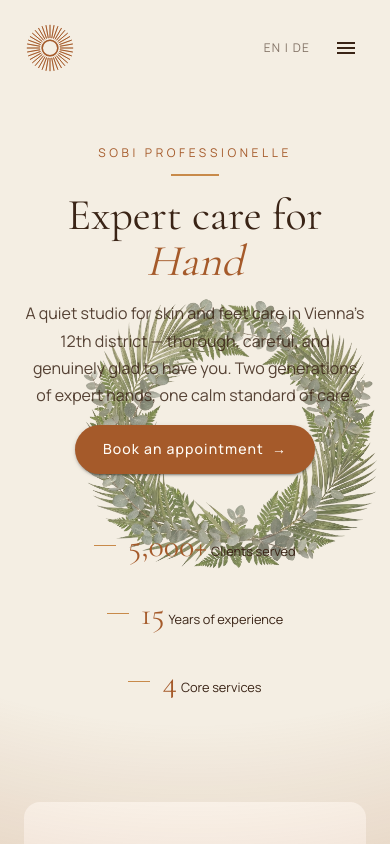
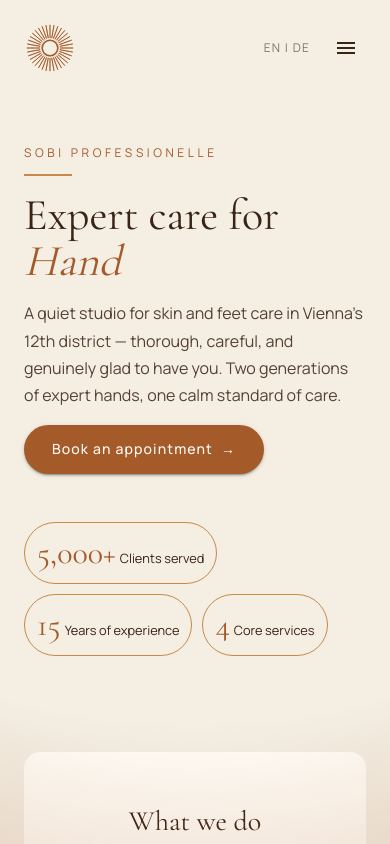
Before and after one commit to isahbella007/sobi, a Next.js app: page / in a window 390 px wide. Shown: the top 844 px of the page. Built offline with nearby package versions, Linux system fonts and the light colour scheme; what @mui/material-nextjs would draw is missing.

Commit message:
mobile hero

```diff
--- a/src/components/hero/Hero.tsx
+++ b/src/components/hero/Hero.tsx
@@ -72,7 +72,7 @@ export function Hero() {
         overflow: "hidden",
         display: "flex",
         flexDirection: { xs: "column", md: "row" },
-        alignItems: "center",
+        alignItems: { xs: "stretch", md: "center" },
         gap: { xs: 6, md: 4 },
         px: { xs: 3, md: 6 },
         py: { xs: 6, md: 10 },
@@ -87,7 +87,7 @@ export function Hero() {
           zIndex: 1,
           flex: { md: "1.15 1 0%" },
           minWidth: 0,
-          textAlign: { xs: "center", md: "left" },
+          textAlign: "left",
         }}
       >
         <Typography sx={eyebrowSx}>SOBI PROFESSIONELLE</Typography>
@@ -97,7 +97,6 @@ export function Hero() {
             height: "2px",
             bgcolor: "var(--highlight)",
             mb: 2,
-            mx: { xs: "auto", md: 0 },
           }}
         />
         <Typography
@@ -122,7 +121,6 @@ export function Hero() {
             opacity: 0.85,
             lineHeight: 1.7,
             maxWidth: 400,
-            mx: { xs: "auto", md: 0 },
             mt:2,
             mb: 2,
           }}
@@ -164,17 +162,18 @@ export function Hero() {
         </Box>
       </Box>
 
-      {/* One large wreath, faded, sitting in the right-middle behind the stats — not tiled */}
+      {/* One large wreath, faded, sitting in the right-middle behind the stats — not tiled. Desktop only. */}
       <Box
         ref={imageRef}
         aria-hidden="true"
         sx={{
           opacity: 0,
+          display: { xs: "none", md: "block" },
           position: "absolute",
           top: "50%",
-          right: { xs: "2%", md: "3%" },
+          right: { md: "3%" },
           transform: "translateY(-50%)",
-          width: { xs: "78%", sm: "60%", md: 480, lg: 600 },
+          width: { md: 480, lg: 600 },
           aspectRatio: "1 / 1",
           backgroundImage: "url(/transparent.png)",
           backgroundRepeat: "no-repeat",
@@ -182,6 +181,22 @@ export function Hero() {
           backgroundSize: "contain",
           // maskImage: "radial-gradient(closest-side, black 62%, transparent 100%)",
           // WebkitMaskImage: "radial-gradient(closest-side, black 62%, transparent 100%)",
+          pointerEvents: "none",
+          zIndex: 0,
+        }}
+      />
+
+      {/* Mobile-only backdrop — flat.png tiled at low opacity behind the left-aligned content */}
+      <Box
+        aria-hidden="true"
+        sx={{
+          display: { xs: "block", md: "none" },
+          position: "absolute",
+          inset: 0,
+          // backgroundImage: "url(/flat.png)",
+          // backgroundRepeat: "repeat",
+          // backgroundSize: "200px 200px",
+          opacity: 0.18,
           pointerEvents: "none",
           zIndex: 0,
         }}
@@ -196,19 +211,28 @@ export function Hero() {
           zIndex: 1,
           right: { md: 60, lg: 200, xl: 300 }, // increase to shift left, use a negative value to shift right
           display: "flex",
-          flexDirection: "column",
-          alignItems: { xs: "center", md: "flex-end" },
-          gap: 2.5,
-          textAlign: { xs: "center", md: "right" },
-
+          flexDirection: { xs: "row", md: "column" },
+          flexWrap: { xs: "wrap", md: "nowrap" },
+          alignItems: { xs: "flex-start", md: "flex-end" },
+          gap: { xs: 1.25, md: 2.5 },
+          textAlign: "left",
         }}
       >
         {stats.map((stat) => (
           <Box
             key={stat.label}
-            sx={{ display: "flex", alignItems: "center", gap: 1.5, justifyContent: { xs: "center", md: "flex-end" } }}
+            sx={{
+              display: "flex",
+              alignItems: "center",
+              gap: 1.5,
+              justifyContent: { xs: "center", md: "flex-end" },
+              border: { xs: "1px solid var(--highlight)", md: "none" },
+              borderRadius: { xs: 999, md: 0 },
+              px: { xs: 1.5, md: 0 },
+              py: { xs: 0.75, md: 0 },
+            }}
           >
-            <Box sx={{ width: 22, height: "1px", bgcolor: "var(--highlight)", flexShrink: 0 }} />
+            <Box sx={{ width: 22, height: "1px", bgcolor: "var(--highlight)", flexShrink: 0, display: { xs: "none", md: "block" } }} />
             <Typography sx={{ fontFamily: "var(--font-sans)", fontSize: "0.8rem", color: "var(--text)", whiteSpace: "nowrap" }}>
               <Box component="span" sx={{ fontFamily: "var(--font-serif)", fontSize: "2rem", color: "var(--accent)", mr: 0.5 }}>
                 {stat.value}
```
